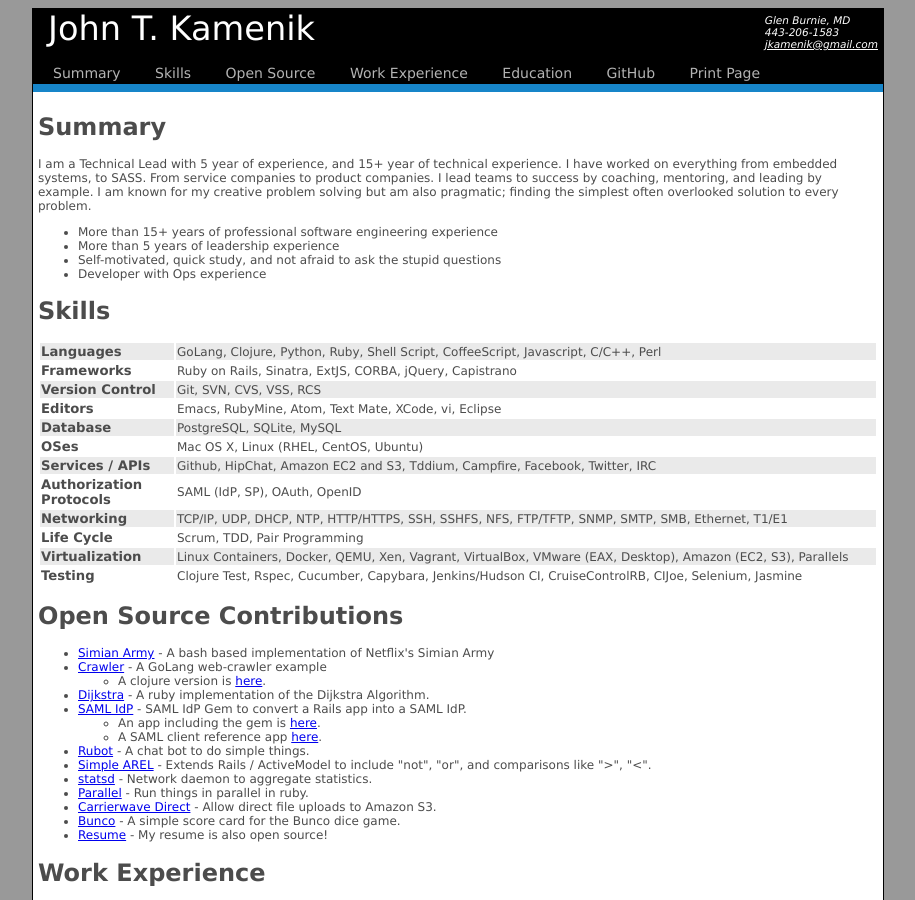
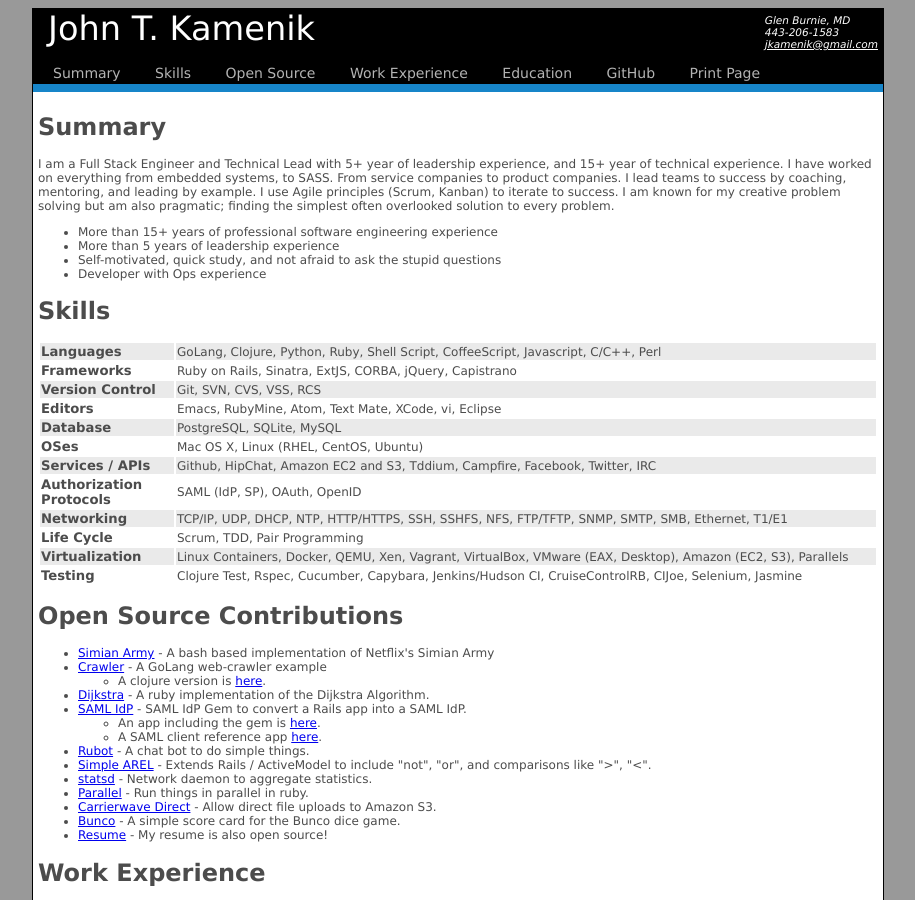
Before and after one commit to srvullupala/Resume, a Jekyll site: the page built from index.html, in a window 1280 px wide and 900 px high. Shown: the whole window, without its empty margins (182-1097 px from the left). Built offline with Jekyll 4.4.1, drawn with Linux system fonts in a browser that asks for light colours; Markdown is read by kramdown in place of the engine named in the settings.

Commit message:
Updating blurb

```diff
--- a/_includes/summary.html
+++ b/_includes/summary.html
@@ -1,11 +1,12 @@
 <h1><a name="summary">Summary</a></h1>
-<p>I am a Technical Lead with 5 year of experience, and 15+ year of
-  technical experience.  I have worked on everything from embedded
-  systems, to SASS.  From service companies to product companies.  I
-  lead teams to success by coaching, mentoring, and leading by
-  example.  I am known for my creative problem solving but am also
-  pragmatic; finding the simplest often overlooked solution to every
-  problem.
+<p>I am a Full Stack Engineer and Technical Lead with 5+ year of
+  leadership experience, and 15+ year of technical experience.  I have
+  worked on everything from embedded systems, to SASS.  From service
+  companies to product companies.  I lead teams to success by
+  coaching, mentoring, and leading by example.  I use Agile principles
+  (Scrum, Kanban) to iterate to success.  I am known for my creative
+  problem solving but am also pragmatic; finding the simplest often
+  overlooked solution to every problem.
 </p>
 <ul>
     {% for item in site.data.summary %}
```
